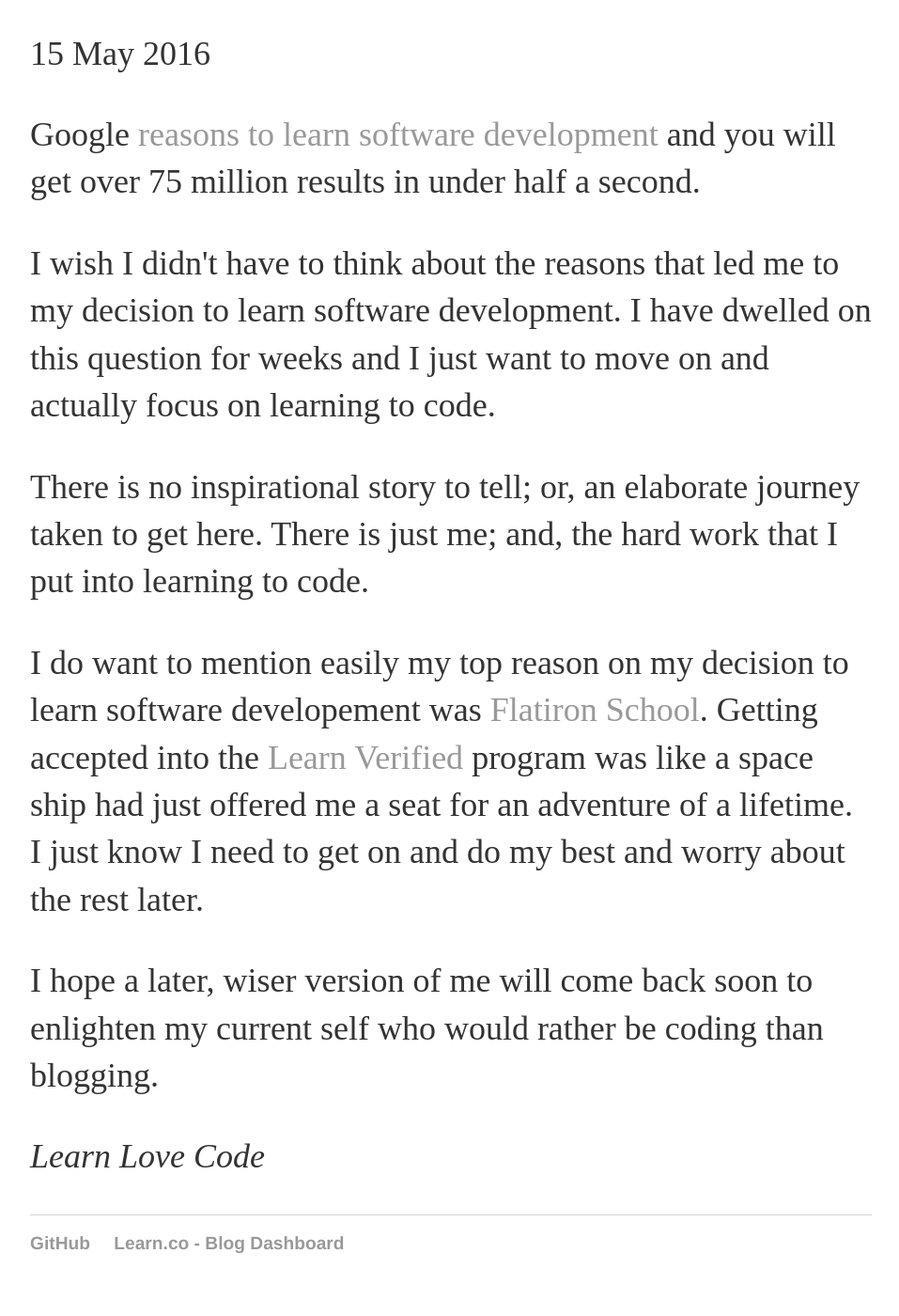
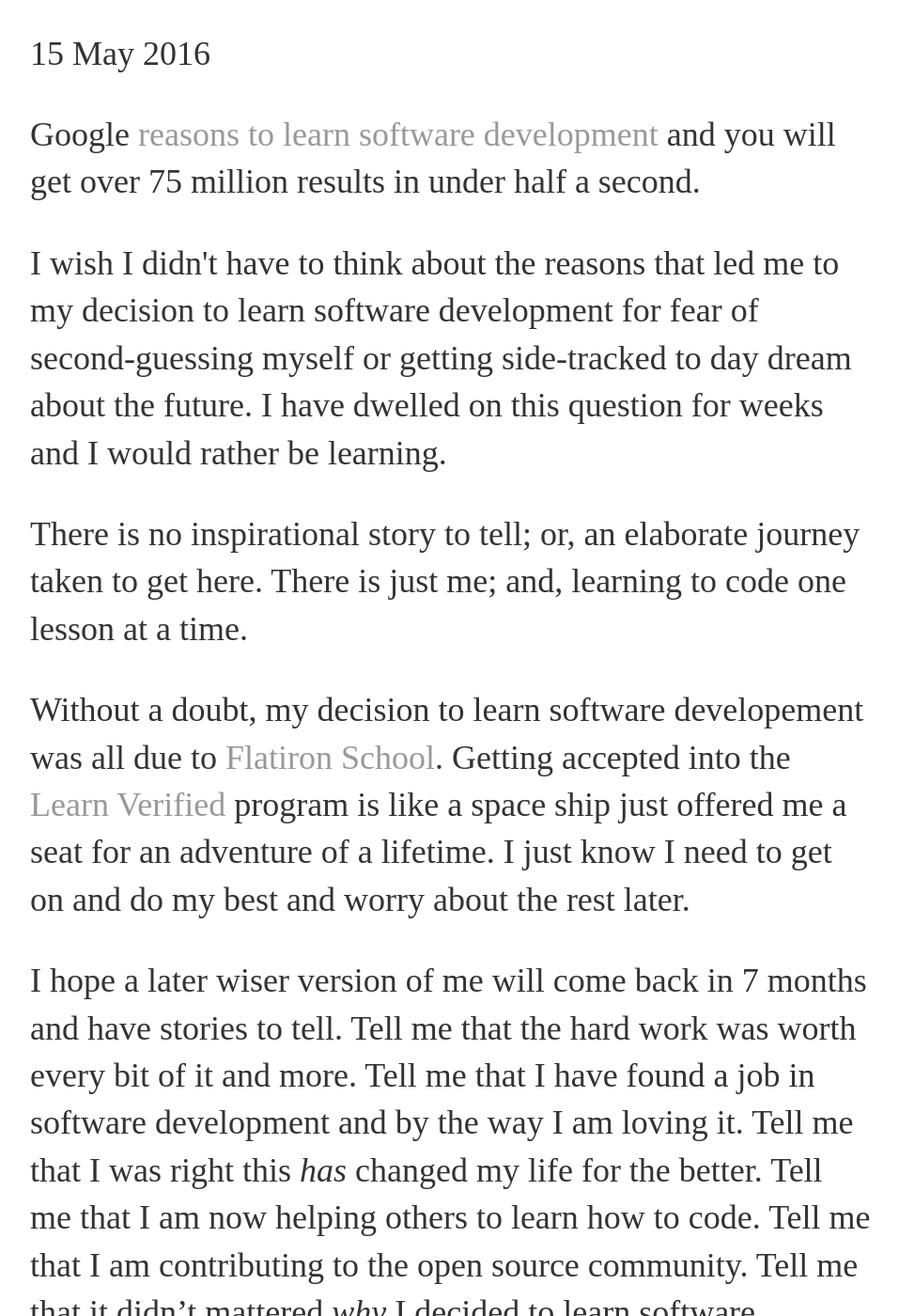
Before and after one commit to beingy/beingy.github.io, a Jekyll site: the page built from _posts/2016-05-15-why-did-i-decide-to-learn-software-development.md, in a window 1280 px wide and 1400 px high, scrolled down 246 px. Shown: the whole window at 94% size, without its empty margins (160-1117 px from the left). Built offline with Jekyll 4.4.1, drawn with Linux system fonts in a browser that asks for light colours; some of the changed text lies outside the part shown.

Commit message:
update blog post

```diff
--- a/_posts/2016-05-15-why-did-i-decide-to-learn-software-development.md
+++ b/_posts/2016-05-15-why-did-i-decide-to-learn-software-development.md
@@ -6,12 +6,12 @@ date: 2016-05-15 12:00:00 -0500
 
 Google [reasons to learn software development](https://www.google.com/webhp?sourceid=chrome-instant&ion=1&espv=2&ie=UTF-8#q=reasons+to+learn+software+development) and you will get over 75 million results in under half a second.
 
-I wish I didn\'t have to think about the reasons that led me to my decision to learn software development. I have dwelled on this question for weeks and I just want to move on and actually focus on learning to code.
+I wish I didn\'t have to think about the reasons that led me to my decision to learn software development for fear of second-guessing myself or getting side-tracked to day dream about the future.  I have dwelled on this question for weeks and I would rather be learning.
 
-There is no inspirational story to tell; or, an elaborate journey taken to get here. There is just me; and, the hard work that I put into learning to code.
+There is no inspirational story to tell; or, an elaborate journey taken to get here. There is just me; and, learning to code one lesson at a time.
 
-I do want to mention easily my top reason on my decision to learn software developement was [Flatiron School](http://flatironschool.com/). Getting accepted into the [Learn Verified](learn.co/with/beingy) program was like a space ship had just offered me a seat for an adventure of a lifetime.  I just know I need to get on and do my best and worry about the rest later.
+Without a doubt, my decision to learn software developement was all due to [Flatiron School](http://flatironschool.com/). Getting accepted into the [Learn Verified](learn.co/with/beingy) program is like a space ship just offered me a seat for an adventure of a lifetime.  I just know I need to get on and do my best and worry about the rest later.
 
-I hope a later, wiser version of me will come back soon to enlighten my current self who would rather be coding than blogging.
+I hope a later wiser version of me will come back in 7 months and have stories to tell.  Tell me that the hard work was worth every bit of it and more.  Tell me that I have found a job in software development and by the way I am loving it.  Tell me that I was right this *has* changed my life for the better.  Tell me that I am now helping others to learn how to code.  Tell me that I am contributing to the open source community. Tell me that it didn't mattered *why* I decided to learn software development because all it mattered was that I *did*.
 
-*Learn Love Code*
+*learning, loving, coding*
```
